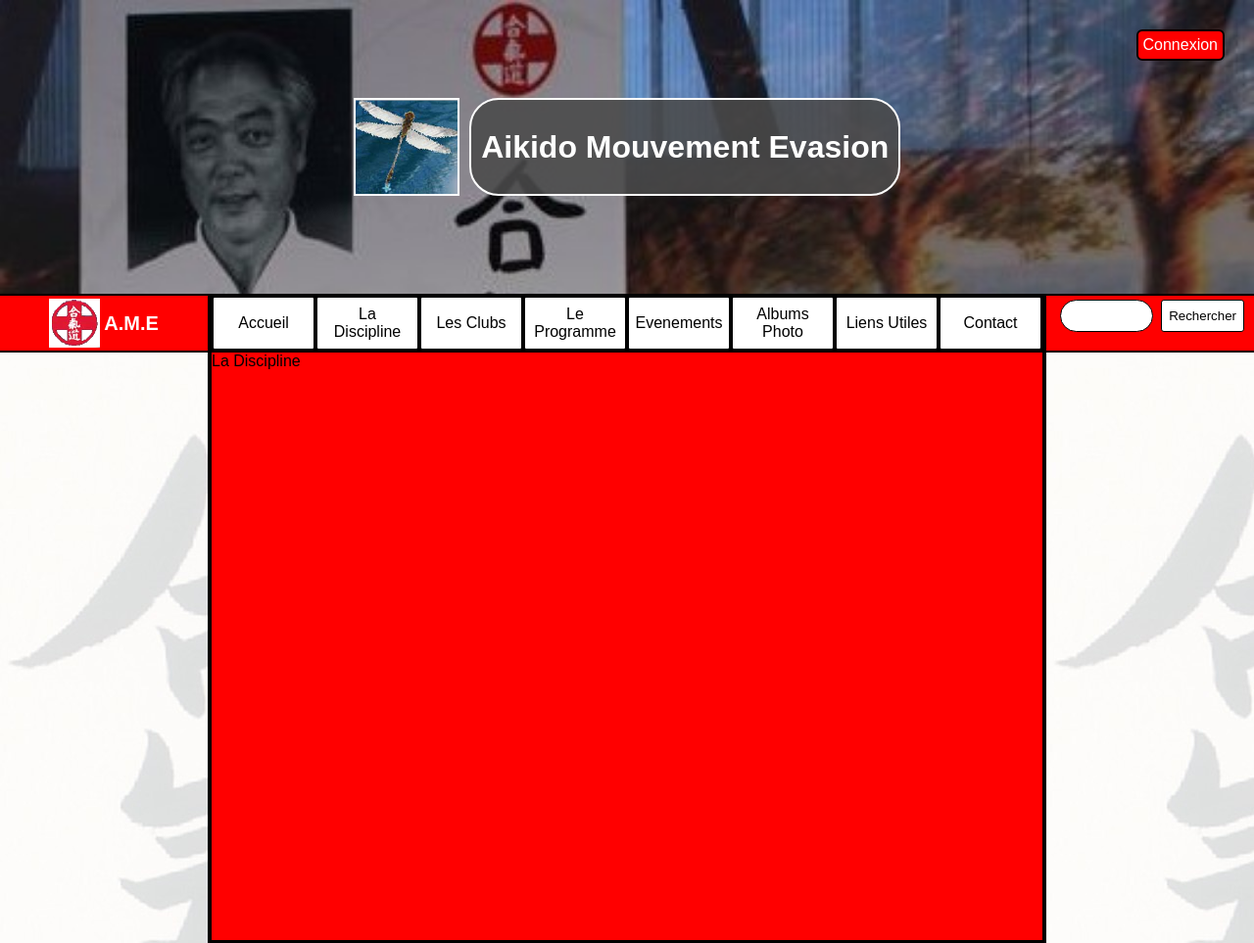
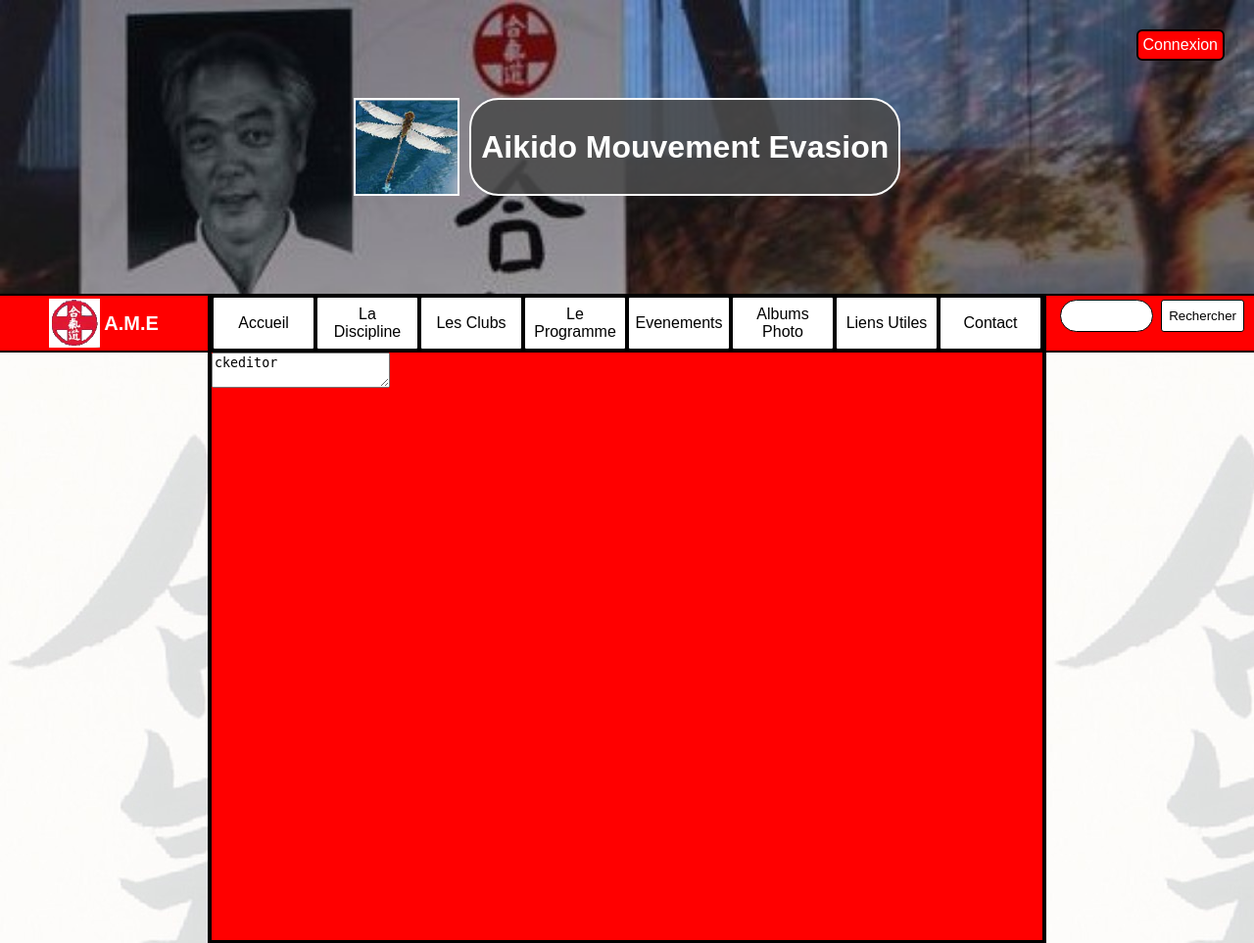
Before and after one commit to zack-ff7/SiteAmeFromScratch, a PHP site: page /index.php?page=discipline in a window 1280 px wide. Shown: the top 963 px of the page at 98% size. Run offline with PHP 8.4, Linux system fonts and the light colour scheme; some libraries are stand-ins or nearby versions.

Commit message:
ajout ckeditor discipline

```diff
--- a/Views/discipline.php
+++ b/Views/discipline.php
@@ -1,11 +1,18 @@
 <?php
-$title='Presentation discipline';
-$content='La Discipline';
+
+$title = 'La Discipline';
+ob_start();
 ?>
 
-
-
+<textarea name="editorDiscipline" id="editorDiscipline">ckeditor</textarea>
+<script>CKEDITOR.replace('editorDiscipline');</script>
 
 <?php
+$content = ob_get_contents();
+ob_end_clean();
+?>
+
+<?php
+
 include("Views/layout.php");
 ?>
```
